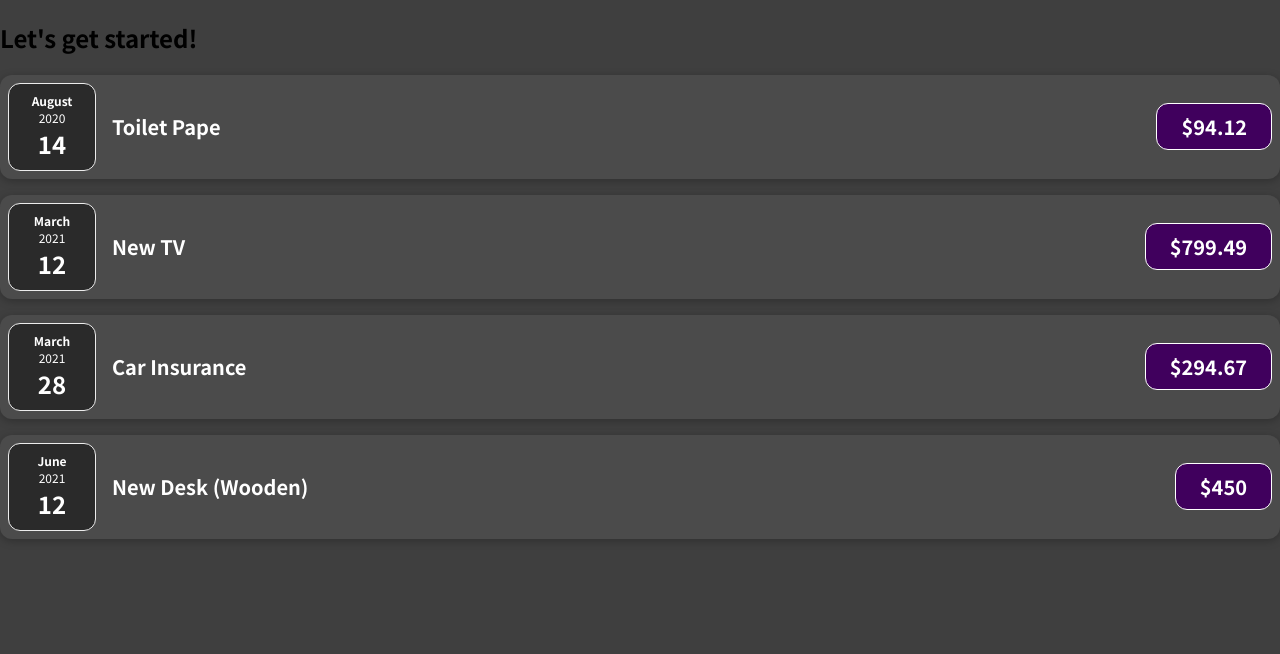
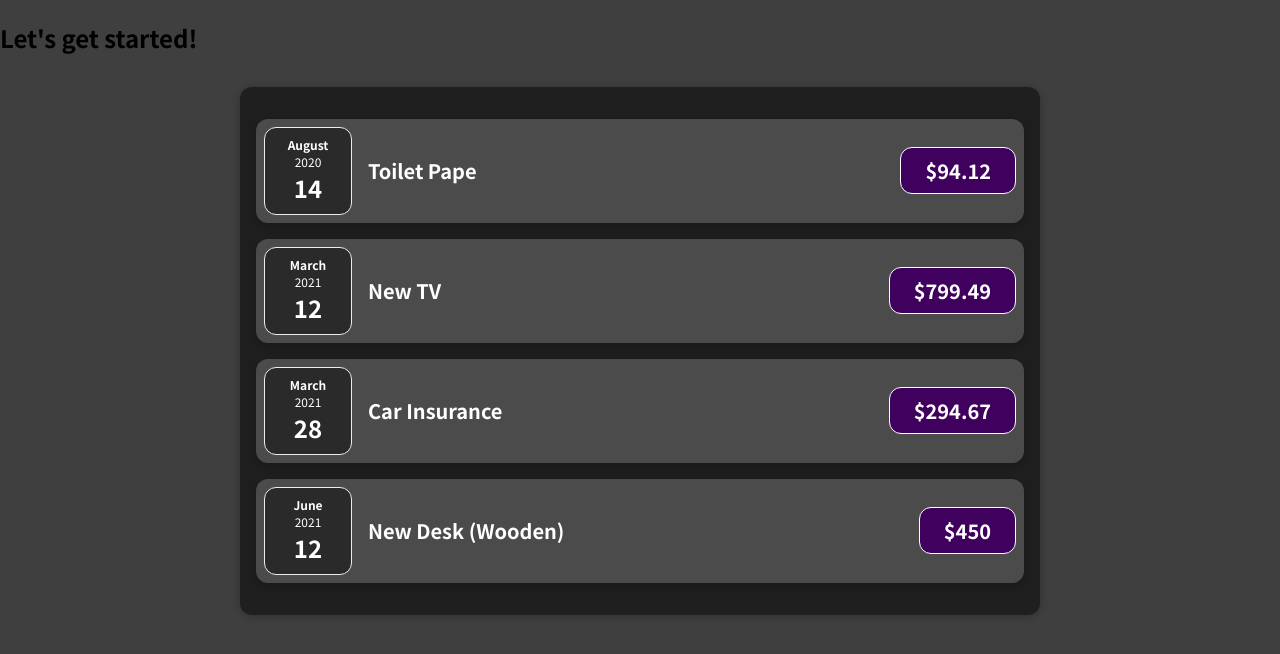
Before and after one commit to donqlee/react-complete-guide, a JavaScript app: page / in a window 1280 px wide. Shown: the top 654 px of the page. Built offline with nearby package versions, Linux system fonts and the light colour scheme.

Commit message:
Expenses Component

```diff
--- a/src/App.js
+++ b/src/App.js
@@ -1,4 +1,4 @@
-import ExpenseItem from './components/ExpenseItem';
+import Expenses from './components/Expenses'
 
 function App() {
 const expenses = [
@@ -27,22 +27,9 @@
   return (
     <div>
       <h2>Let's get started!</h2>
-      <ExpenseItem
-    title={expenses[0].title}
-    amount={expenses[0].amount}
-    date={expenses[0].date}></ExpenseItem>
-          <ExpenseItem
-    title={expenses[1].title}
-    amount={expenses[1].amount}
-    date={expenses[1].date}></ExpenseItem>
-          <ExpenseItem
-    title={expenses[2].title}
-    amount={expenses[2].amount}
-    date={expenses[2].date}></ExpenseItem>
-          <ExpenseItem
-    title={expenses[3].title}
-    amount={expenses[3].amount}
-    date={expenses[3].date}></ExpenseItem>
+      <Expenses
+        items={expenses}
+      />
     </div>
   );
 }
--- /dev/null
+++ b/src/components/Expenses.css
@@ -0,0 +1,9 @@
+.expenses{
+    padding: 1rem;
+    background-color: rgb(31,31,31);
+    margin: 2rem auto;
+    width: 50rem;
+    max-width: 95%;
+    border-radius: 12px;
+    box-shadow: 0 1px 8px rgba(0, 0, 0, 0.25);
+}
--- /dev/null
+++ b/src/components/Expenses.js
@@ -0,0 +1,28 @@
+import ExpenseItem from './ExpenseItem';
+import './Expenses.css'
+
+function Expenses(props){
+
+    return (
+        <div className="expenses">
+             <ExpenseItem
+                title={props.items[0].title}
+                amount={props.items[0].amount}
+                date={props.items[0].date} />
+             <ExpenseItem
+                title={props.items[1].title}
+                amount={props.items[1].amount}
+                date={props.items[1].date} />
+             <ExpenseItem
+                title={props.items[2].title}
+                amount={props.items[2].amount}
+                date={props.items[2].date} />
+             <ExpenseItem
+                title={props.items[3].title}
+                amount={props.items[3].amount}
+                date={props.items[3].date} />
+        </div>
+    )
+}
+
+export default Expenses;
```
Also changed, not shown: 1 other file (tests, documents, lock files or other folders).
